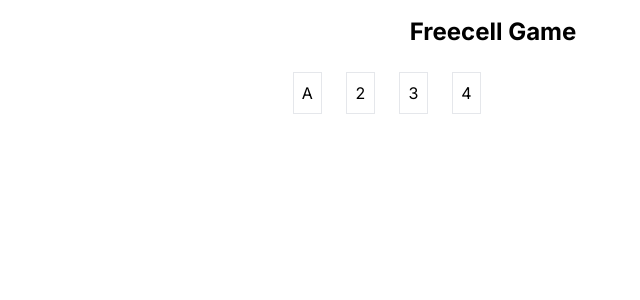
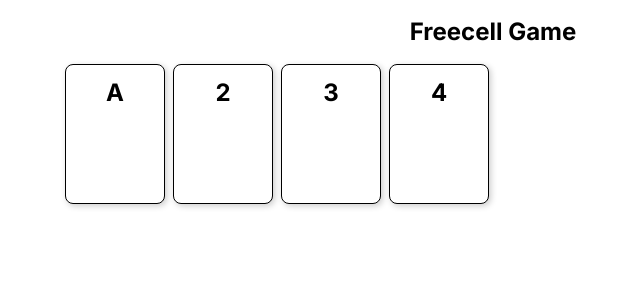
Before and after one commit to upupgames/freecell-react, a Next.js app: page / in a window 1280 px wide. Shown: the top 300 px of the page, without its empty margins (147-787 px from the left). Built offline with nearby package versions, Linux system fonts and the light colour scheme.

Commit message:
Updated CSS for the cards to make them more card-like

```diff
--- a/src/styles/Card.module.css
+++ b/src/styles/Card.module.css
@@ -1,3 +1,28 @@
 .card {
-  @apply border p-2 m-2 text-center;
+  width: 100px;
+  height: 140px;
+  border: 1px solid #000;
+  border-radius: 8px;
+  background-color: white;
+  display: flex;
+  flex-direction: column;
+  justify-content: space-between;
+  align-items: center;
+  padding: 10px;
+  box-shadow: 2px 2px 6px rgba(0,0,0,0.2);
 }
+
+.cardRank {
+  font-size: 1.5em;
+  font-weight: bold;
+}
+
+.cardSuitBlack {
+  font-size: 2em;
+  color: black;
+}
+
+.cardSuitRed {
+  font-size: 2em;
+  color: red;
+}
```
